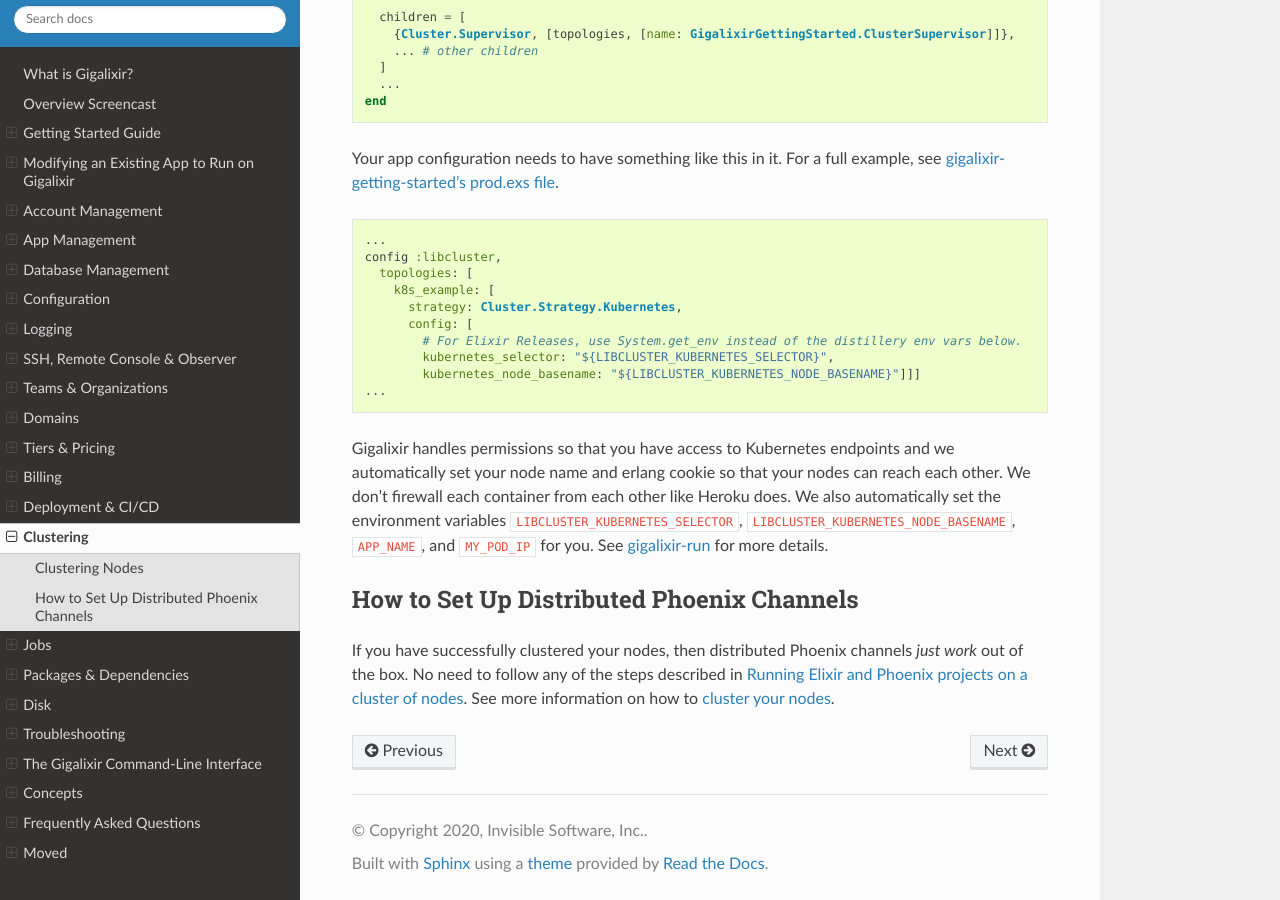
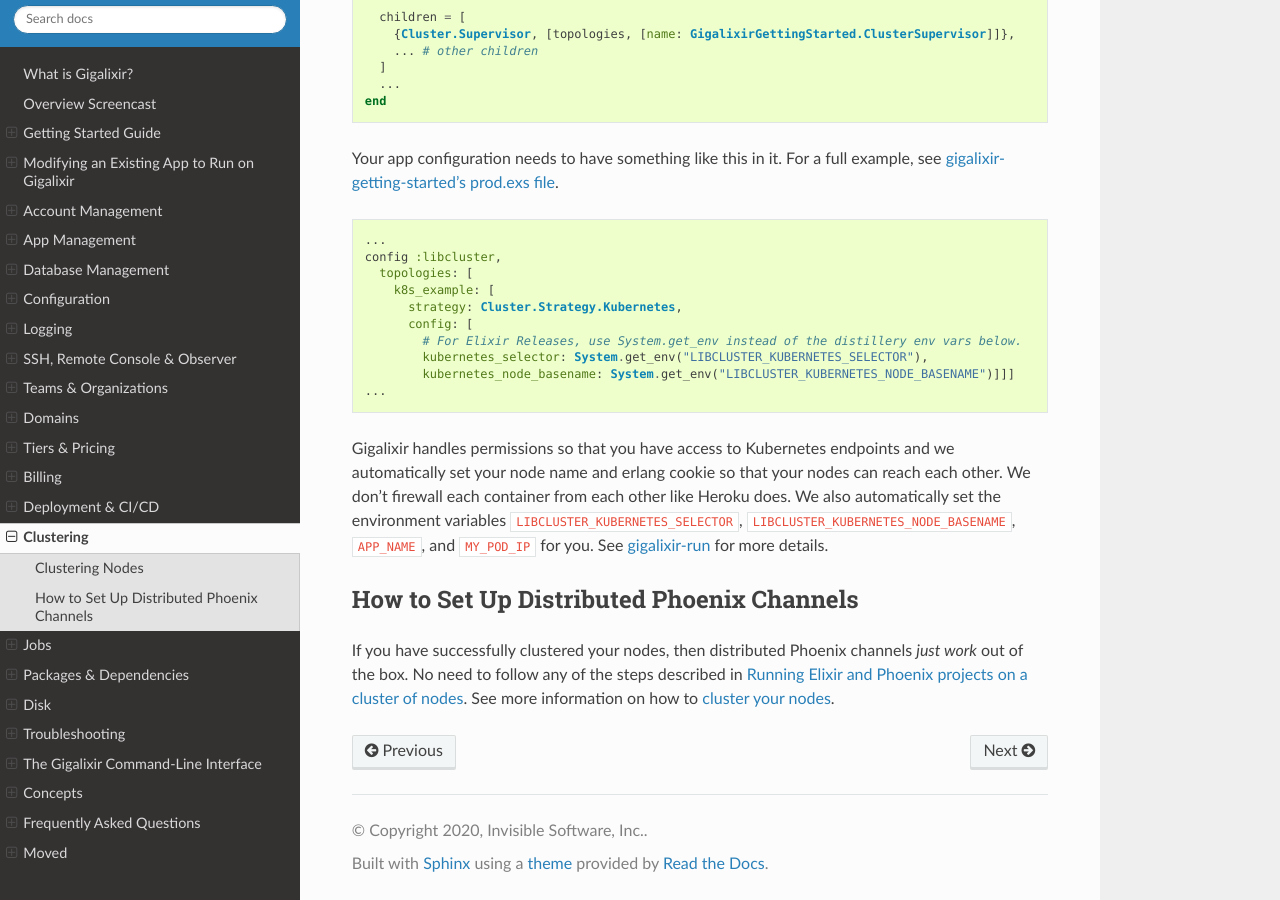
Before and after one commit to gigalixir/gigalixir-cli, a Sphinx documentation site: the page built from docs/source/cluster.rst, in a window 1280 px wide and 900 px high, scrolled down 508 px. Built offline with Sphinx 7.4.7 and the Read the Docs theme 2.0.0, drawn with Linux system fonts in a browser that asks for light colours.

Commit message:
try to stop using distillery syntax since it confuses people.

```diff
--- a/docs/source/cluster.rst
+++ b/docs/source/cluster.rst
@@ -39,8 +39,8 @@ Your app configuration needs to have something like this in it. For a full examp
           strategy: Cluster.Strategy.Kubernetes,
           config: [
             # For Elixir Releases, use System.get_env instead of the distillery env vars below.
-            kubernetes_selector: "${LIBCLUSTER_KUBERNETES_SELECTOR}",
-            kubernetes_node_basename: "${LIBCLUSTER_KUBERNETES_NODE_BASENAME}"]]]
+            kubernetes_selector: System.get_env("LIBCLUSTER_KUBERNETES_SELECTOR"),
+            kubernetes_node_basename: System.get_env("LIBCLUSTER_KUBERNETES_NODE_BASENAME")]]]
     ...
 
 Gigalixir handles permissions so that you have access to Kubernetes endpoints and we automatically set your node name and erlang cookie so that your nodes can reach each other. We don't firewall each container from each other like Heroku does. We also automatically set the environment variables :bash:`LIBCLUSTER_KUBERNETES_SELECTOR`, :bash:`LIBCLUSTER_KUBERNETES_NODE_BASENAME`, :bash:`APP_NAME`, and :bash:`MY_POD_IP` for you. See `gigalixir-run`_ for more details.
```
